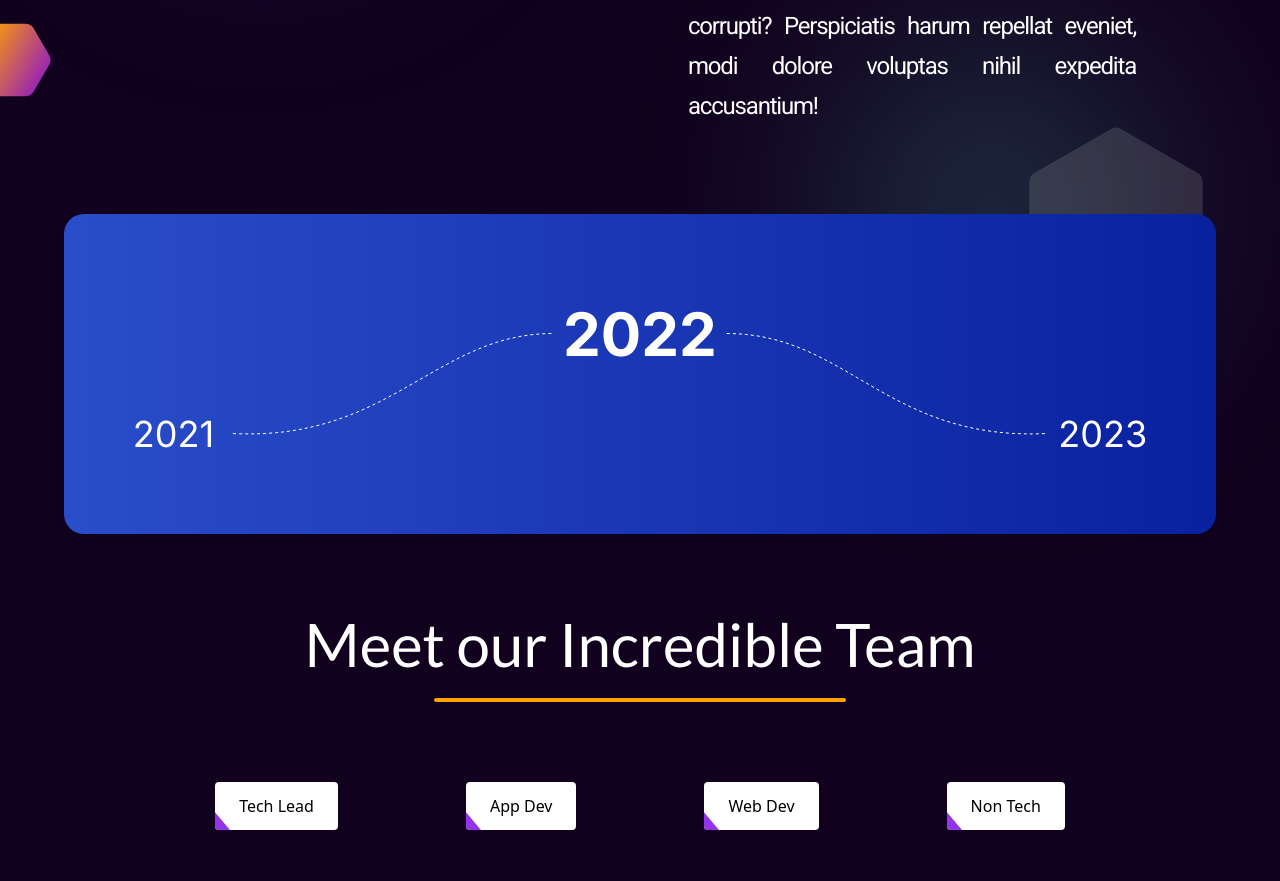
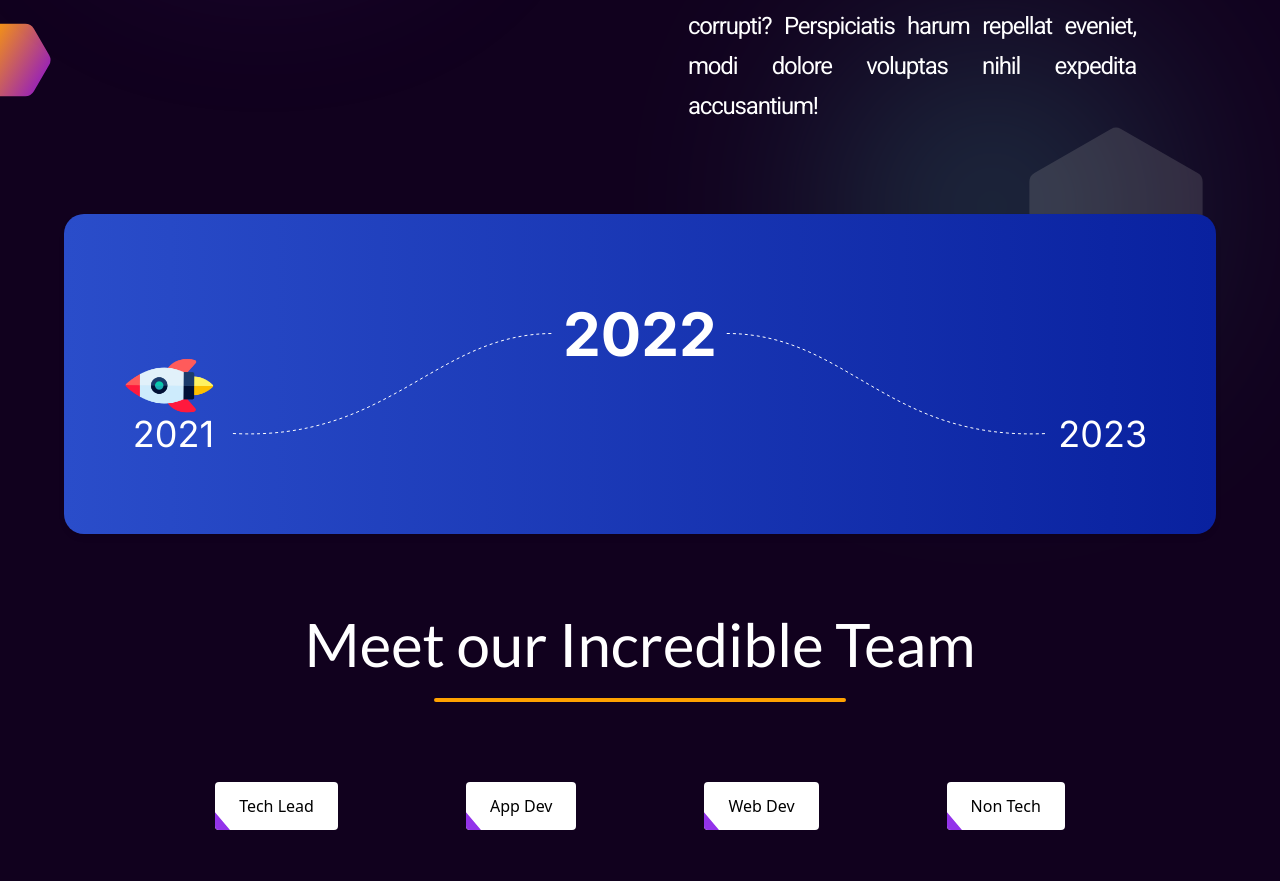
Before and after one commit to Velocity-IIITDWD/velocity, a website built with webpack: page src/index.html in a window 1280 px wide. Shown: the part 1150-2031 px from the top of the page. Built offline with nearby package versions, Linux system fonts and the light colour scheme; files whose address does not match are found by name.

Commit message:
feat: added rocket scroll animation

```diff
--- a/src/components/timeline.html
+++ b/src/components/timeline.html
@@ -15,7 +15,14 @@
 
 <div
   class="hidden md:flex font-inter relative items-center justify-evenly w-full h-80 mt-6 md:mt-6 mx-16 mb-6 md:mb-14 lg:mb-20 rounded-[20px] bg-gradient-to-l from-[#09219F] to-[#2A4DCA] shadow-md"
+  id='timeline-container'
 >
+
+  <!-- Rocket -->
+  <div id="rocket" class="absolute" >
+    <img class='w-24 h-24' src="../images/rocket.png" alt="rocket" >
+  </div>
+
   <!-- Curves and Rocket Path -->
   <svg class="absolute w-full h-full" id="path-svg">
     <path fill="none" stroke="white" stroke-dasharray="3" stroke-width="1" id="left-curve" />
--- a/src/scripts/components/timeline.js
+++ b/src/scripts/components/timeline.js
@@ -1,4 +1,10 @@
-let pathSvg, leftCurve, rightCurve, rocketPath, prevYear, nextYear, currYear;
+import { gsap } from 'gsap';
+import { ScrollTrigger } from 'gsap/ScrollTrigger';
+import { MotionPathPlugin } from 'gsap/MotionPathPlugin';
+
+gsap.registerPlugin(ScrollTrigger, MotionPathPlugin);
+
+let pathSvg, leftCurve, rightCurve, rocketPath, rocket, prevYear, nextYear, currYear, timelineContainer;
 
 
 function drawCurves() {
@@ -62,11 +68,41 @@ export default function() {
   leftCurve = document.getElementById('left-curve');
   rightCurve = document.getElementById('right-curve');
   rocketPath = document.getElementById('rocket-path');
+  rocket = document.getElementById('rocket');
+  timelineContainer = document.getElementById('timeline-container')
+  const rocketImg = document.querySelector('#rocket img');
 
   prevYear = document.getElementById('prev-year');
   nextYear = document.getElementById('next-year');
   currYear = document.getElementById('curr-year');
 
+  let prevDirection = 0;
+  gsap.timeline({
+      scrollTrigger: {
+          trigger: timelineContainer,
+          start: 'bottom bottom',
+          end: 'top top',
+          scrub: 2,
+          invalidateOnRefresh: true,
+          onUpdate: self => {
+              if (prevDirection !== self.direction) {
+                  prevDirection = self.direction;
+                  // can't flip the rocket image directly because gsap will overwrite transform each time
+                  // instead, let gsap control the div having the rocket image and we flip the image
+                  rocketImg.style.transform = self.direction === 1 ? null : `scale(-1, 1)`;
+              }
+          }
+      }
+  })
+  .to(rocket, {
+      motionPath: {
+          path: rocketPath,
+          align: rocketPath,
+          alignOrigin: [0.5, 1],
+          autoRotate: 0,
+      }
+  });
+
   drawCurves();
   window.addEventListener('resize', drawCurves);
 
```
Also changed, not shown: src/images/rocket.png (added).
